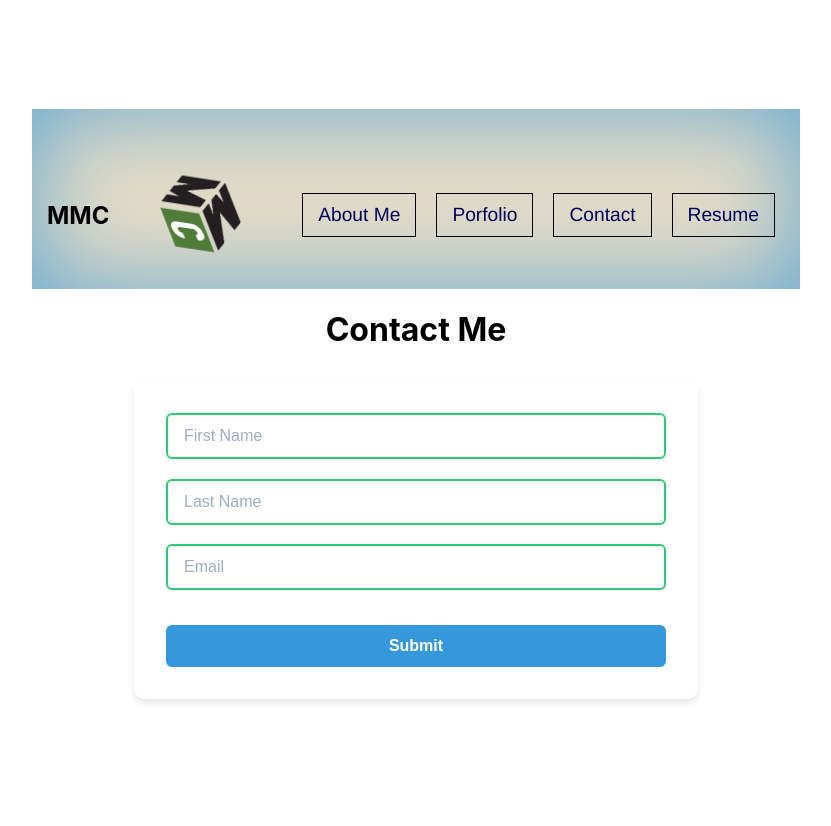
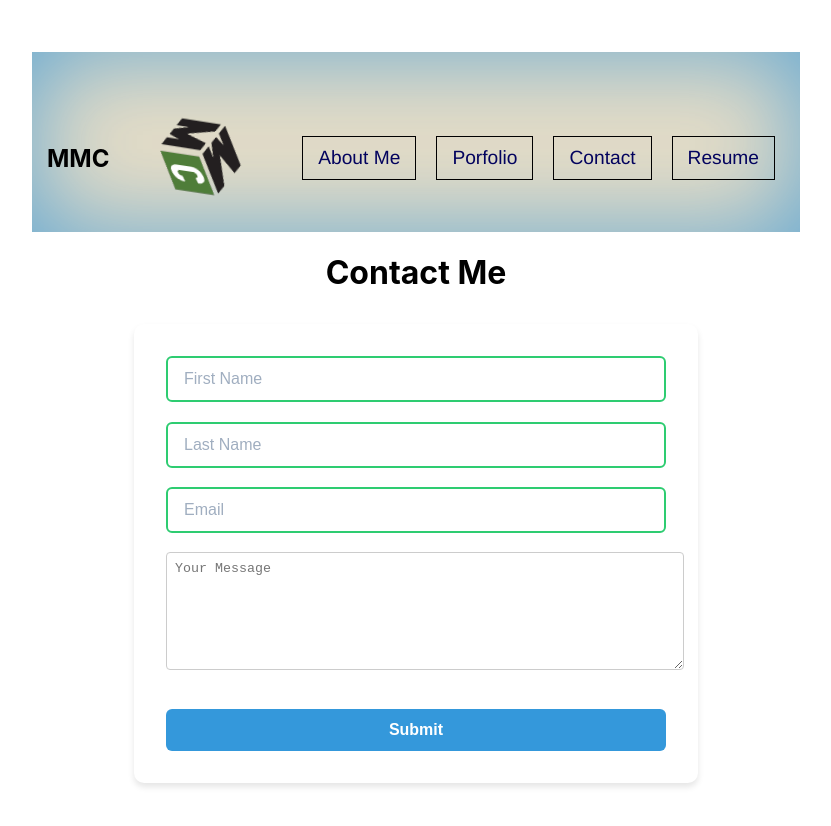
Before and after one commit to MMullen4/MMC_Portfolio, a React (Vite) app: page /contact in a window 1280 px wide. Shown: the top 826 px of the page, without its empty margins (224-1055 px from the left). Built offline with nearby package versions, Linux system fonts and the light colour scheme.

Commit message:
added message field in contact pg

```diff
--- a/src/components/Form/index.tsx
+++ b/src/components/Form/index.tsx
@@ -6,6 +6,7 @@ interface FormData {
   firstName: string;
   lastName: string;
   email: string;
+  message: string;
 }
 
 export default function Form(): JSX.Element {
@@ -13,6 +14,7 @@ export default function Form(): JSX.Element {
     firstName: "",
     lastName: "",
     email: "",
+    message: "",
   });
 
   // Add form validation state
@@ -35,11 +37,17 @@ export default function Form(): JSX.Element {
       newErrors.email = "Email is invalid";
     }
 
+    if (!formData.message.trim()) {
+      newErrors.message = "Please enter a message";
+    } else if (formData.message.length < 5) {
+      newErrors.message = "Message must be at least 5 characters long";
+    }
+
     setErrors(newErrors);
     return Object.keys(newErrors).length === 0;
   };
 
-  const handleInputChange = (e: ChangeEvent<HTMLInputElement>): void => {
+  const handleInputChange = (e: ChangeEvent<HTMLInputElement | HTMLTextAreaElement>): void => {
     const { name, value } = e.target;
     setFormData((prevState) => ({
       ...prevState,
@@ -59,7 +67,7 @@ export default function Form(): JSX.Element {
         // Add your form submission logic here
         console.log(formData);
         // Reset form after successful submission
-        setFormData({ firstName: "", lastName: "", email: "" });
+        setFormData({ firstName: "", lastName: "", email: "", message: "" });
         setErrors({});
       } catch (error) {
         console.error("Form submission error:", error);
@@ -112,6 +120,21 @@ export default function Form(): JSX.Element {
         {errors.email && <span className="error-message">{errors.email}</span>}
       </div>
 
+      <div className="form-group">
+        <textarea
+          name="message"
+          value={formData.message}
+          onChange={handleInputChange}
+          placeholder="Your Message"
+          className={errors.message ? "error" : ""}
+          aria-label="Message"
+          rows={4}
+        />
+        {errors.message && (
+          <span className="error-message">{errors.message}</span>
+        )}
+      </div>
+
       <button type="submit">Submit</button>
     </form>
   );
--- a/src/components/Form/style.css
+++ b/src/components/Form/style.css
@@ -102,3 +102,12 @@
   cursor: not-allowed;
   transform: none;
 }
+
+textarea {
+  width: 100%;
+  padding: 8px;
+  border: 1px solid #ccc;
+  border-radius: 4px;
+  resize: vertical;
+  min-height: 100px;
+}
```
